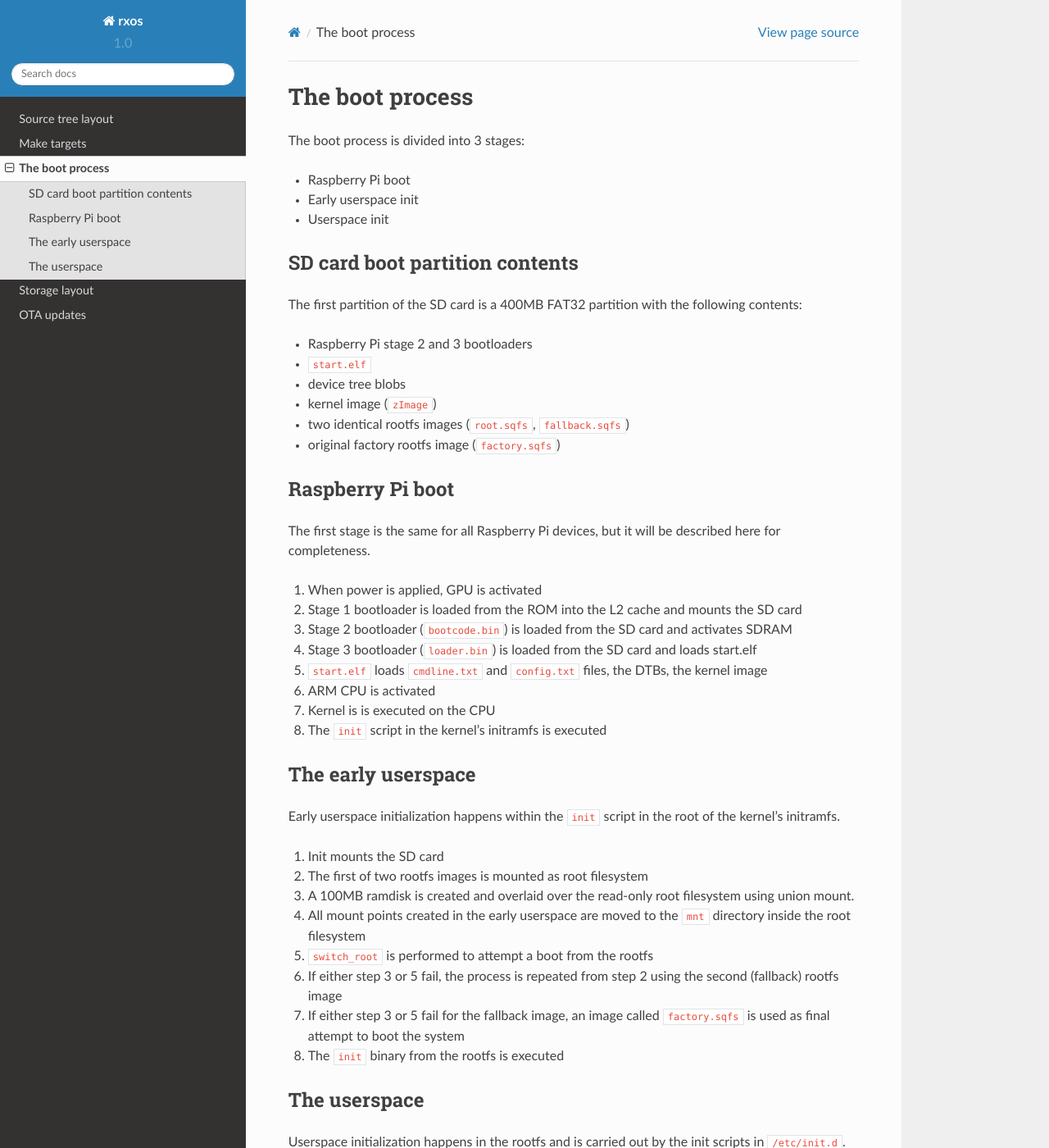
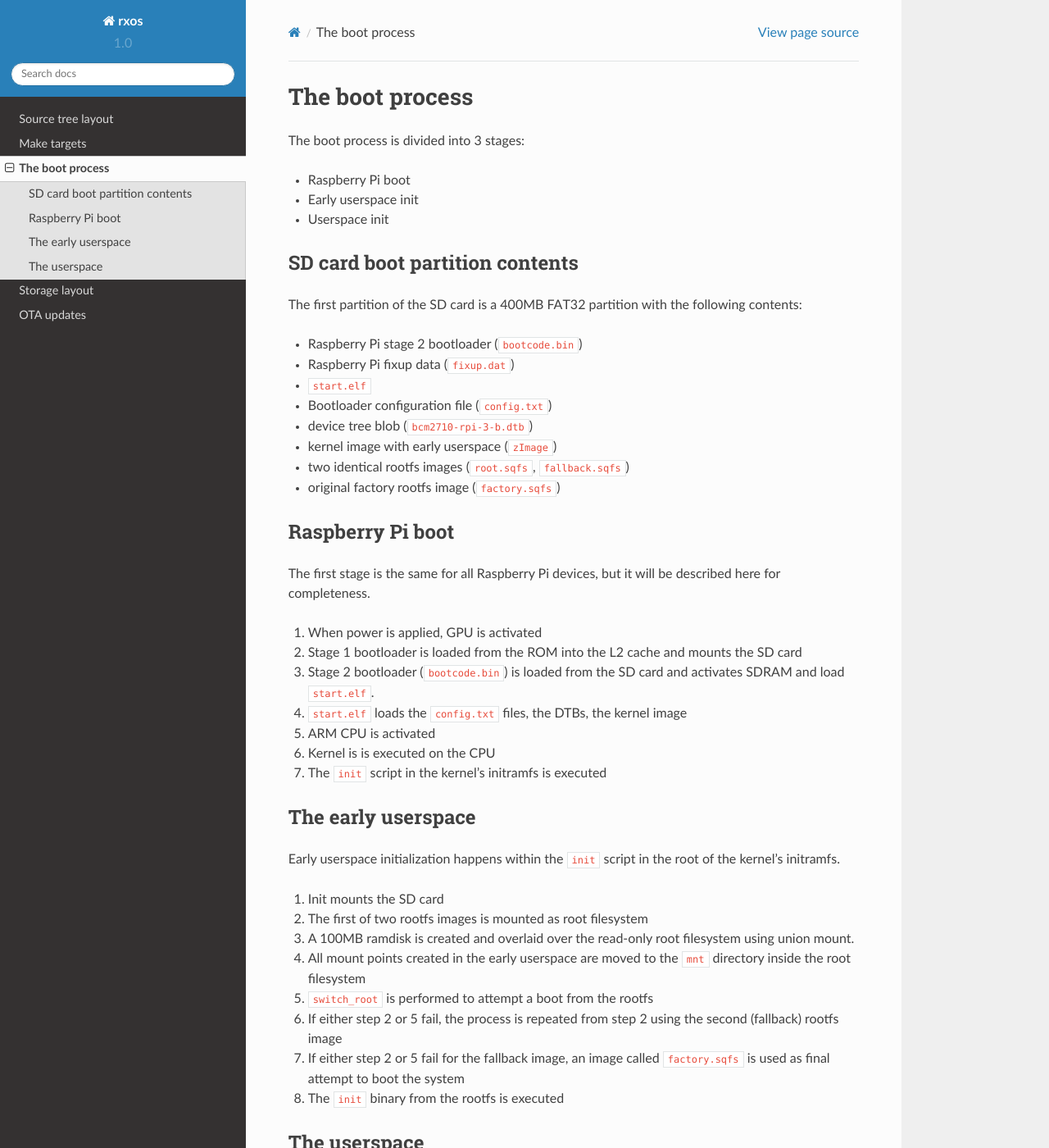
Before and after one commit to amasloub/rxOS, a Sphinx documentation site: the page built from docs/source/boot.rst, in a window 1280 px wide and 1400 px high. Shown: the whole window at 82% size. Built offline with Sphinx 7.4.7 and the Read the Docs theme 2.0.0, drawn with Linux system fonts in a browser that asks for light colours; some of the changed text lies outside the part shown.

Commit message:
Updated documentation on boot process
- Fixed the section on SD card contents
- Fixed what happens during Pi boot (there's no stage 3 bootloader)
- Fixed the early userspace initialization process (failure possible in step 2
  not 3)

Signed-off-by: Branko Vukelic <branko@outernet.is>

```diff
--- a/docs/source/boot.rst
+++ b/docs/source/boot.rst
@@ -13,10 +13,12 @@ SD card boot partition contents
 The first partition of the SD card is a 400MB FAT32 partition with the
 following contents:
 
-- Raspberry Pi stage 2 and 3 bootloaders
+- Raspberry Pi stage 2 bootloader (``bootcode.bin``)
+- Raspberry Pi fixup data (``fixup.dat``)
 - ``start.elf``
-- device tree blobs
-- kernel image (``zImage``)
+- Bootloader configuration file (``config.txt``)
+- device tree blob (``bcm2710-rpi-3-b.dtb``)
+- kernel image with early userspace (``zImage``)
 - two identical rootfs images (``root.sqfs``, ``fallback.sqfs``)
 - original factory rootfs image (``factory.sqfs``)
 
@@ -30,14 +32,11 @@ described here for completeness.
 2. Stage 1 bootloader is loaded from the ROM into the L2 cache and mounts the
    SD card
 3. Stage 2 bootloader (``bootcode.bin``) is loaded from the SD card and
-   activates SDRAM
-4. Stage 3 bootloader (``loader.bin``) is loaded from the SD card and loads
-   start.elf
-5. ``start.elf`` loads ``cmdline.txt`` and ``config.txt`` files, the DTBs, the
-   kernel image
-6. ARM CPU is activated
-7. Kernel is is executed on the CPU
-8. The ``init`` script in the kernel's initramfs is executed
+   activates SDRAM and load ``start.elf``.
+4. ``start.elf`` loads the ``config.txt`` files, the DTBs, the kernel image
+5. ARM CPU is activated
+6. Kernel is is executed on the CPU
+7. The ``init`` script in the kernel's initramfs is executed
 
 The early userspace
 -------------------
@@ -52,9 +51,9 @@ of the kernel's initramfs.
 4. All mount points created in the early userspace are moved to the ``mnt``
    directory inside the root filesystem
 5. ``switch_root`` is performed to attempt a boot from the rootfs
-6. If either step 3 or 5 fail, the process is repeated from step 2 using the
+6. If either step 2 or 5 fail, the process is repeated from step 2 using the
    second (fallback) rootfs image
-7. If either step 3 or 5 fail for the fallback image, an image called
+7. If either step 2 or 5 fail for the fallback image, an image called
    ``factory.sqfs`` is used as final attempt to boot the system
 8. The ``init`` binary from the rootfs is executed
 
```
Also changed, not shown: other parts of docs/source/boot.rst (+1 -1 lines).
